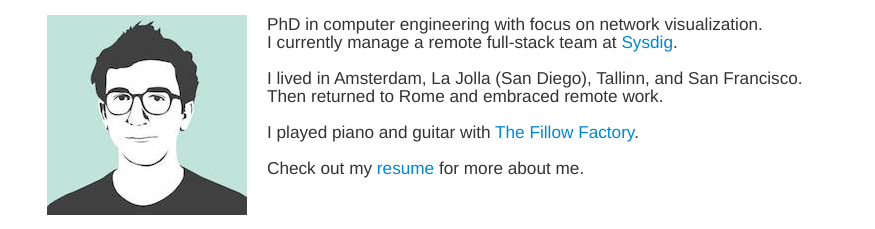
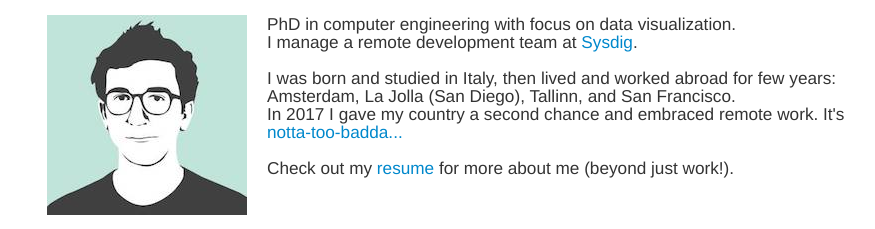
Before and after one commit to hyperboreans/hyperboreans.github.io, a plain HTML site: page index.html in a window 1280 px wide. Shown: the part 75-304 px from the top of the page, without its empty margins (223-1098 px from the left). Drawn offline with Linux system fonts and the light colour scheme.

Commit message:
Update main page

```diff
--- a/index.html
+++ b/index.html
@@ -69,17 +69,15 @@
 
 
                 <div class="span8 bigger-font">
-                    PhD in computer engineering with focus on network visualization.<br>
-                    I currently manage a remote full-stack team at
+                    PhD in computer engineering with focus on data visualization.<br>
+                    I manage a remote development team at
                     <a href="https://sysdig.com/" target="_blank">Sysdig</a>.<br><br>
 
-                    I lived in Amsterdam, La Jolla (San Diego), Tallinn, and San Francisco.<br>
-                    Then returned to Rome and embraced remote work.<br><br>
-
-                    I played piano and guitar with <a href="https://myspace.com/thepillowfactory" target="_blank">The Fillow Factory</a>.<br><br>
+                    I was born and studied in Italy, then lived and worked abroad for few years: Amsterdam, La Jolla (San Diego), Tallinn, and San Francisco.<br>
+                    In 2017 I gave my country a second chance and embraced remote work. It's <a href="https://www.youtube.com/watch?v=UKpMhn07cxA" target="_blank">notta-too-badda...</a><br><br>
 
                     Check out my
-                    <a href="files/cv.pdf" target="_blank">resume</a> for more about me.
+                    <a href="files/cv.pdf" target="_blank">resume</a> for more about me (beyond just work!).
                     <br>
 
                 </div>
```
